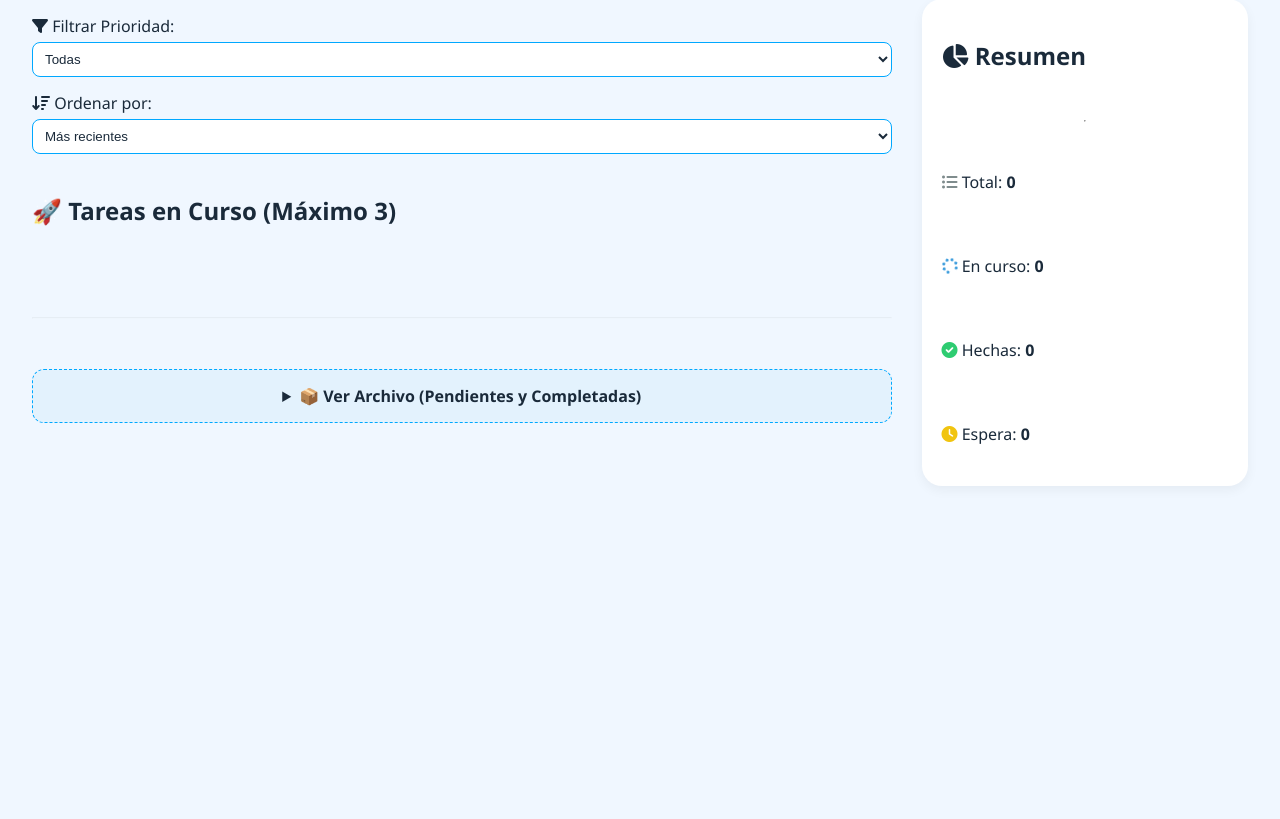
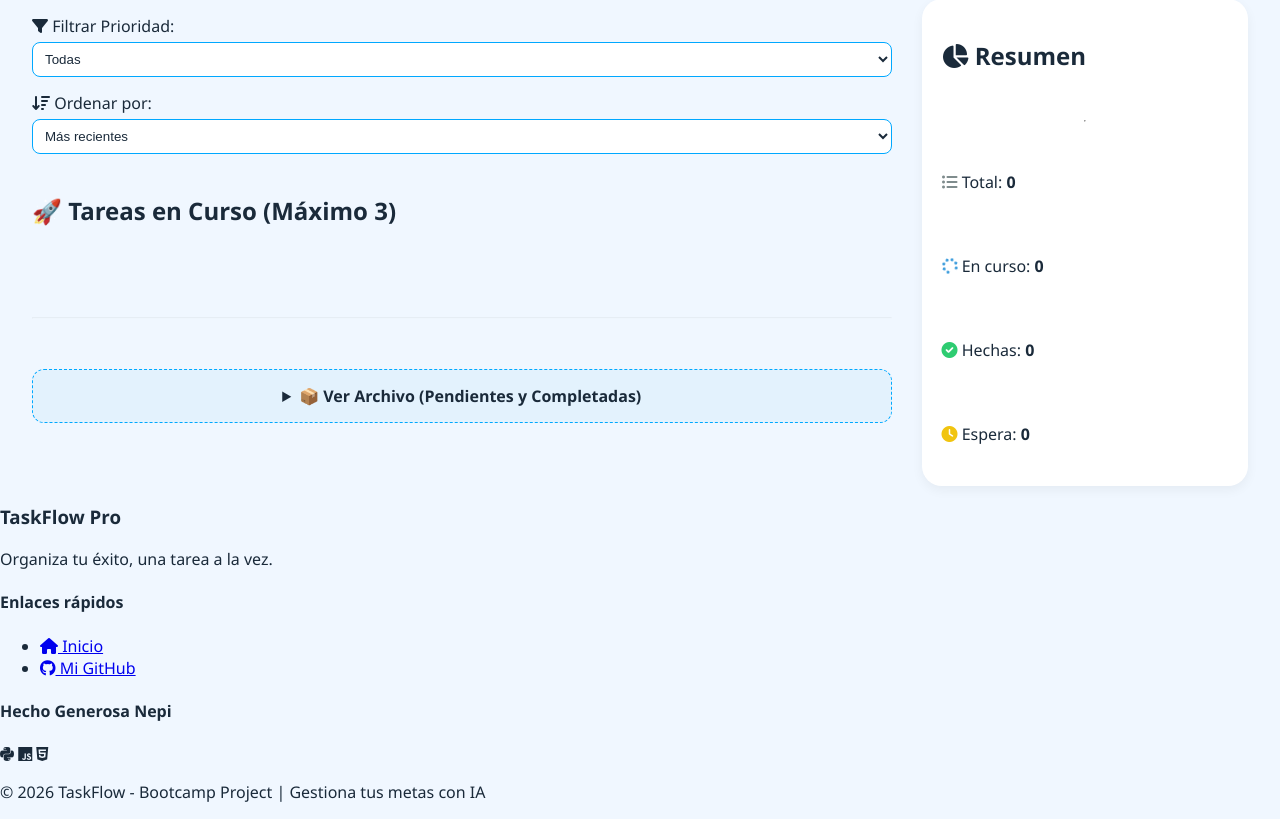
Before and after one commit to NEPIGENEROSA/Bootcamp-project, a Flask app: page / in a window 1280 px wide. Shown: the part 194-1013 px from the top of the page. Before the commit the page ends 680 px from the top, so only its background shows below. Run offline with Flask 3, Linux system fonts and the light colour scheme.

Commit message:
style: add professional footer and final layout adjustments

```diff
--- a/templates/index.html
+++ b/templates/index.html
@@ -78,7 +78,34 @@
             </div>
         </aside>
     </main>
+<footer class="main-footer">
+    <div class="footer-content">
+        <div class="footer-section">
+            <h3>TaskFlow Pro</h3>
+            <p>Organiza tu éxito, una tarea a la vez.</p>
+        </div>
 
+        <div class="footer-section">
+            <h4>Enlaces rápidos</h4>
+            <ul>
+                <li><a href="#"><i class="fas fa-home"></i> Inicio</a></li>
+                <li><a href="https://github.com/NEPIGENEROSA" target="_blank"><i class="fab fa-github"></i> Mi GitHub</a></li>
+            </ul>
+        </div>
+
+        <div class="footer-section">
+            <h4>Hecho Generosa Nepi</h4>
+            <div class="tech-icons">
+                <i class="fab fa-python" title="Python"></i>
+                <i class="fab fa-js" title="JavaScript"></i>
+                <i class="fab fa-html5" title="HTML5"></i>
+            </div>
+        </div>
+    </div>
+    <div class="footer-bottom">
+        <p>&copy; 2026 TaskFlow - Bootcamp Project | Gestiona tus metas con IA</p>
+    </div>
+</footer>
     <script src="{{ url_for('static', filename='app.js') }}"></script>
 </body>
 </html>
```
